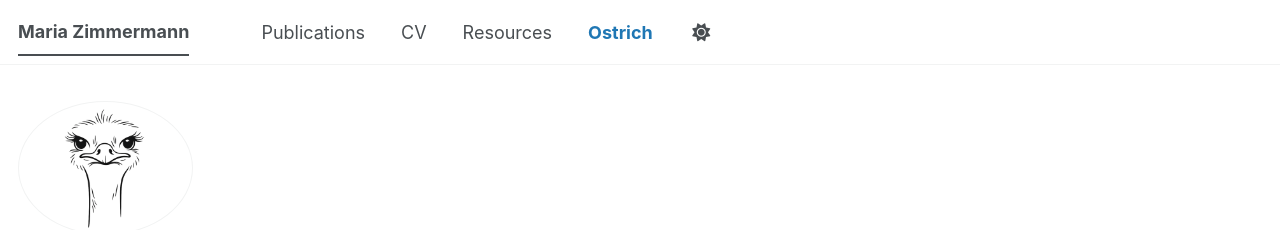
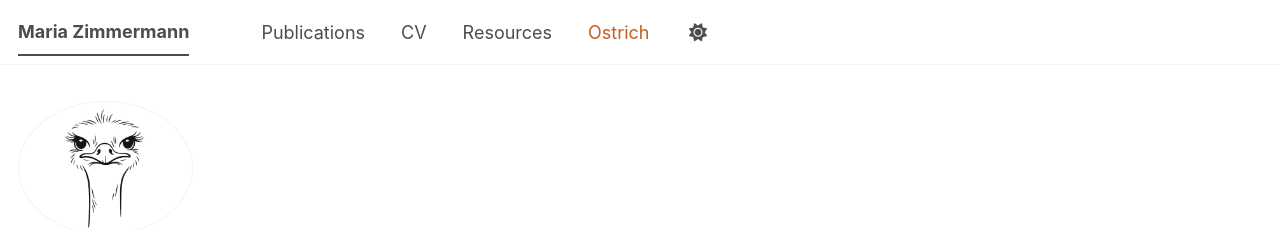
Before and after one commit to MariaZofiaZimmermann/mariazofiazimmermann.github.io, a Jekyll site: the page built from _pages/about.md, in a window 1280 px wide. Shown: the top 230 px of the page. Built offline with Jekyll 4.4.1, drawn with Linux system fonts in a browser that asks for light colours; some web fonts are replaced; a script bundle is joined from its source files by our own code; library files that are not in the unit come from our copies.

Commit message:
Update main.scss

```diff
--- a/assets/css/main.scss
+++ b/assets/css/main.scss
@@ -45,22 +45,14 @@
 
 
 .greedy-nav .visible-links .masthead__menu-item:nth-last-child(2) {
-  margin-left: 2rem;
+  margin-left: 4rem;
 }
 
 .greedy-nav .visible-links .masthead__menu-item:nth-last-child(2) a {
-  color:#1f77b4;
-  font-weight: 700;
+  color: #c65d21;
   transition: color 0.2s ease;
 }
 
 .greedy-nav .visible-links .masthead__menu-item:nth-last-child(2) a:hover {
-  color: #1f77b4;
+  color: #8f3f14;
 }
-
-/* Avoid excessive spacing on smaller screens */
-@media screen and (max-width: 768px) {
-  .greedy-nav .visible-links .masthead__menu-item:nth-last-child(2) {
-    margin-left: 0.75rem;
-  }
-}
```
